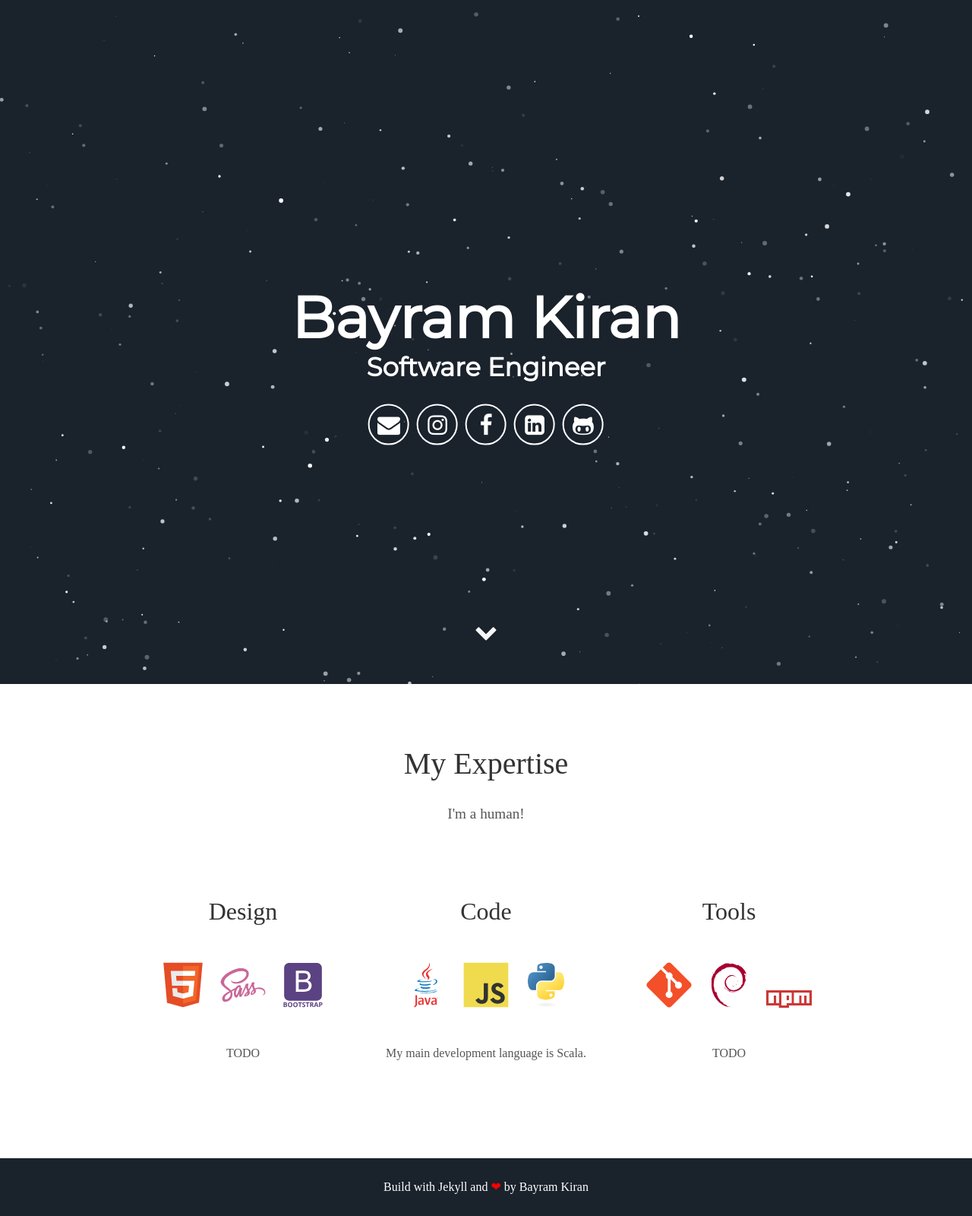
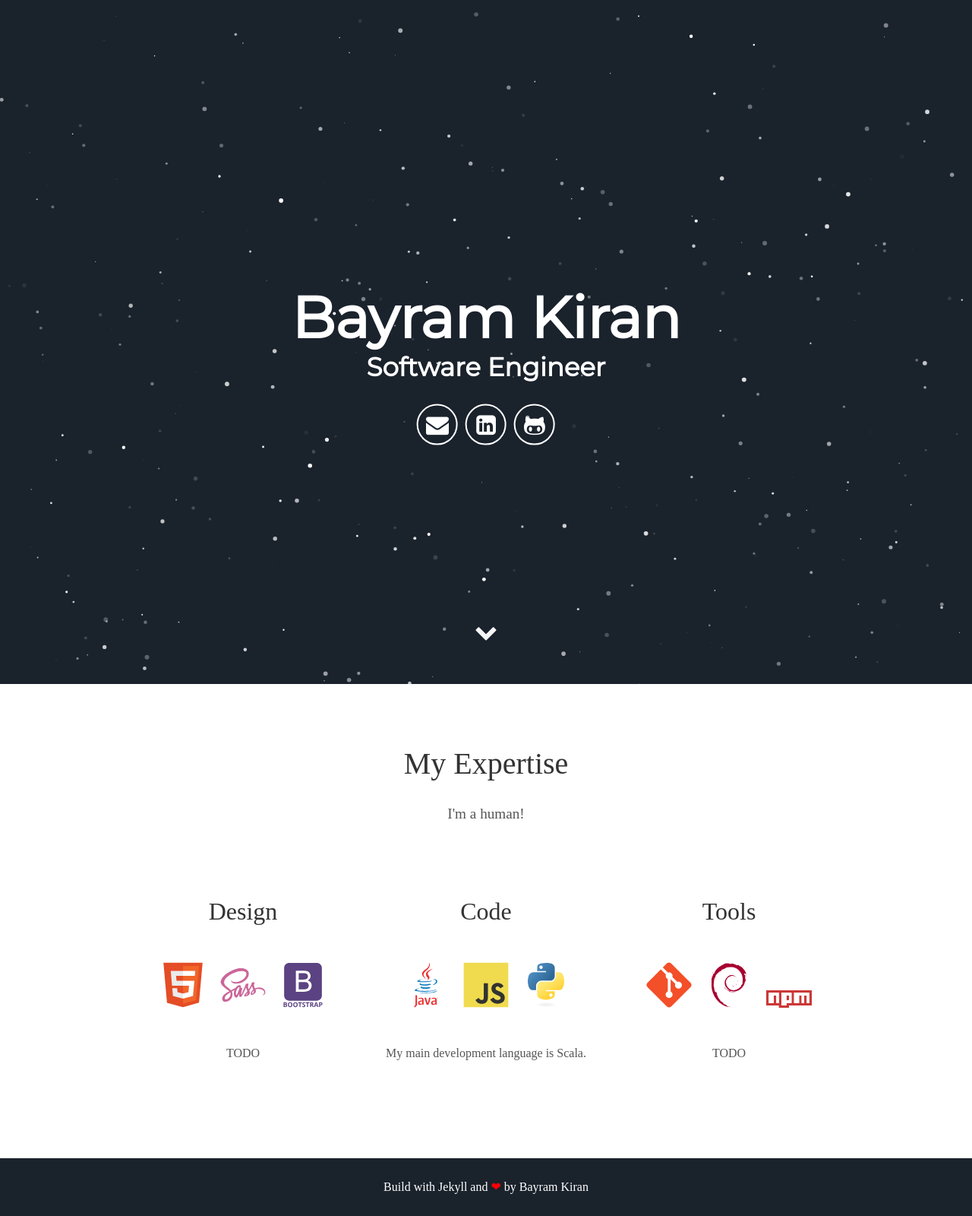
Before and after one commit to kiranbayram/kiranbayram.github.io, a Jekyll site: the page built from index.html, in a window 1280 px wide. Shown: the whole page at 76% size. Built offline with Jekyll 4.4.1, drawn with Linux system fonts in a browser that asks for light colours; some web fonts are replaced.

Commit message:
Update links

```diff
--- a/_includes/header.html
+++ b/_includes/header.html
@@ -5,11 +5,9 @@
         <span class="site-description">{{ site.user_title }}</span>
       </h1>
       <div class="header-icons">
-        <a aria-label="Send email" href="mailto:mauriurraco@gmail.com"><i class="icon fa fa-envelope"></i></a>
-        <a aria-label="My Instagram" target="_blank" href="https://www.instagram.com/mauriciourraco7"><i class="icon fa fa-instagram" aria-hidden="true"></i></a>
-        <a aria-label="My Facebook" target="_blank" href="https://www.facebook.com/mauricio.urraco"><i class="icon fa fa-facebook" aria-hidden="true"></i></a>
-        <a aria-label="My LinkedIn" target="_blank" href="https://www.linkedin.com/in/murraco"><i class="icon fa fa-linkedin-square" aria-hidden="true"></i></a>
-        <a aria-label="My Github" target="_blank" href="https://github.com/murraco"><i class="icon fa fa-github-alt" aria-hidden="true"></i></a>
+        <a aria-label="Send email" href="mailto:kiranbayram@gmail.com"><i class="icon fa fa-envelope"></i></a>
+        <a aria-label="My LinkedIn" target="_blank" href="https://www.linkedin.com/in/kiranbayram"><i class="icon fa fa-linkedin-square" aria-hidden="true"></i></a>
+        <a aria-label="My Github" target="_blank" href="https://github.com/kiranbayram"><i class="icon fa fa-github-alt" aria-hidden="true"></i></a>
       </div>
       <div class="header-links">
         <!-- <a class="link" href="#about" data-scroll>About Me</a> -->
```
